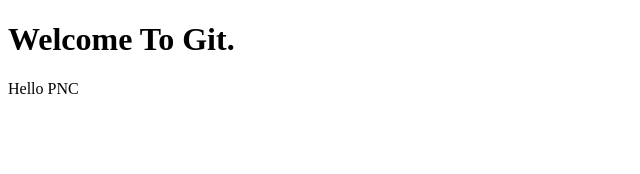
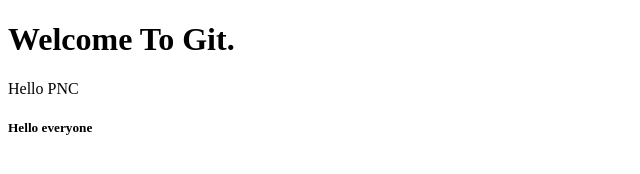
Before and after one commit to Koemsak/gitTest, a plain HTML site: page index.html in a window 1280 px wide. Shown: the full height of the page, 0-640 px from the left. Drawn offline with Linux system fonts and the light colour scheme.

Commit message:
#3 Add card

```diff
--- a/index.html
+++ b/index.html
@@ -9,5 +9,14 @@
 <body>
     <h1>Welcome To Git.</h1>
     <p>Hello PNC</p>
+
+    <div class="card">
+        <div class="card-header">
+            <div class="card-bod">
+                <h5 class="card-title">Hello everyone</h5>
+            </div>
+        </div>
+    </div>
+
 </body>
 </html>
```
